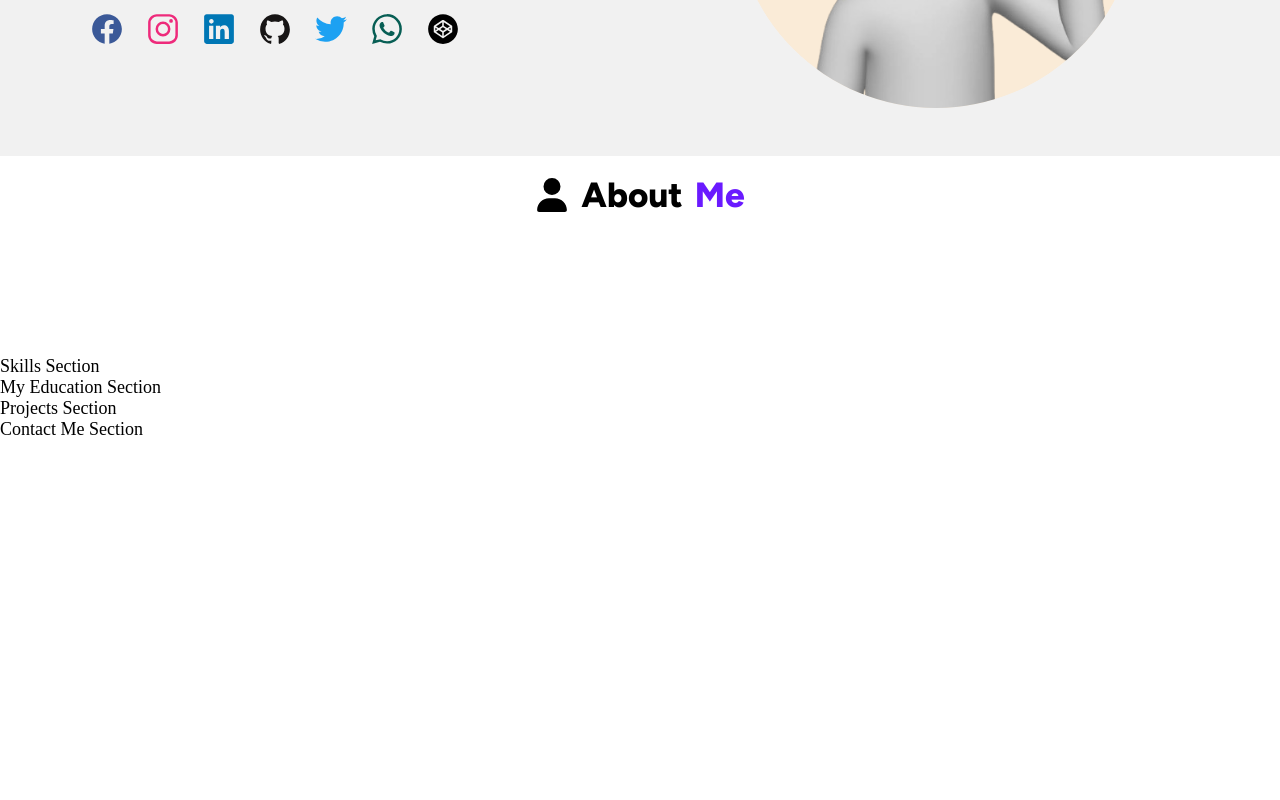
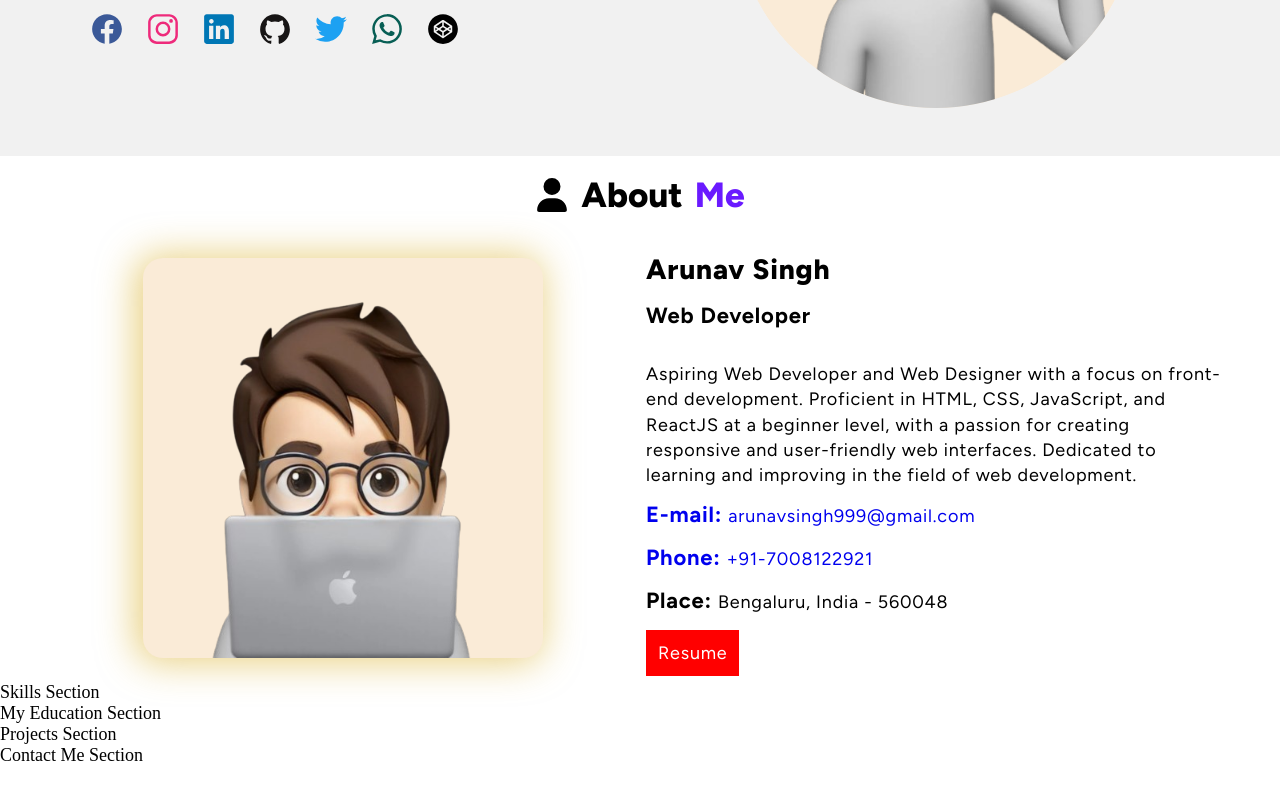
Before and after one commit to arunav999/My-Portfolio, a React (Vite) app: page / in a window 1280 px wide. Shown: the part 424-1224 px from the top of the page. Built offline with nearby package versions, Linux system fonts and the light colour scheme.

Commit message:
about me contnent completed
desgin remaining

```diff
--- a/src/Components/Main component/Contents/AboutMe-module.css
+++ b/src/Components/Main component/Contents/AboutMe-module.css
@@ -1,10 +1,10 @@
 .aboutMeSection {
   width: 120rem;
   margin: 0 auto;
-  height: 20rem;
+  /* height: 20rem; */
 }
 
-.heading {
+.heading-secondary {
   display: flex;
   align-items: center;
   justify-content: center;
@@ -22,6 +22,76 @@
   width: 3.4rem;
 }
 
-.heading span {
+.heading-secondary span {
   color: #6a1aff;
 }
+
+.row {
+  display: grid;
+  grid-template-columns: repeat(2, 1fr);
+  padding: 1.2rem;
+  gap: 1.2rem;
+}
+
+.image {
+  padding: 1.2rem;
+  display: flex;
+  align-items: center;
+  justify-content: center;
+}
+
+.memoji-working {
+  height: 40rem;
+  width: 40rem;
+  background-color: antiquewhite;
+  border-radius: 20px;
+  box-shadow: -4px 1px 37px 4px rgba(214, 170, 26, 0.54);
+}
+
+.content {
+  font-family: "Figtree", sans-serif;
+  line-height: 1.4;
+  letter-spacing: 0.8px;
+
+  display: flex;
+  flex-direction: column;
+  justify-content: center;
+  gap: 1.2rem;
+}
+
+.content .desc{
+  margin-top: 1.8rem;
+}
+
+.heading-tertiary {
+  font-size: 2.8rem;
+  font-weight: 800;
+}
+
+.content span {
+  font-size: 2.2rem;
+  font-weight: 700;
+}
+
+.box-container {
+  display: flex;
+  flex-direction: column;
+  gap: 1.2rem;
+}
+
+.contact-link:link,
+.contact-link:visited {
+  text-decoration: none;
+}
+
+.res-btn{
+  margin-top: 1.2rem;
+}
+
+.res-link:link,
+.res-link:visited{
+  text-decoration: none;
+  color: #fff;
+  background-color: red;
+  padding: 1.2rem;
+}
--- a/src/Components/Main component/Contents/AboutMe.jsx
+++ b/src/Components/Main component/Contents/AboutMe.jsx
@@ -1,11 +1,22 @@
 import React from "react";
 
 import "./AboutMe-module.css";
+import WorkingNB from "../../../My Memoji/Without background/Working-NB.png";
 
 const AboutMe = () => {
+  const data = {
+    myName: "Arunav Singh",
+    occupation: "Web Developer",
+    description:
+      "Aspiring Web Developer and Web Designer with a focus on front-end development. Proficient in HTML, CSS, JavaScript, and ReactJS at a beginner level, with a passion for creating responsive and user-friendly web interfaces. Dedicated to learning and improving in the field of web development.",
+    email: "arunavsingh999@gmail.com",
+    phone: "+91-7008122921",
+    place: "Bengaluru, India - 560048",
+  };
+
   return (
     <section className="aboutMeSection">
-      <h2 className="heading">
+      <h2 className="heading-secondary">
         <svg
           xmlns="http://www.w3.org/2000/svg"
           className="headIcon"
@@ -16,10 +27,44 @@ const AboutMe = () => {
         About <span>Me</span>
       </h2>
 
-      <div className="">
-        <div className="image"></div>
+      <div className="row">
+        <div className="image">
+          <img src={WorkingNB} alt="my-image" className="memoji-working" />
+        </div>
 
-        <div className="content"></div>
+        <div className="content">
+          <h3 className="heading-tertiary">{data.myName}</h3>
+          <span>{data.occupation}</span>
+          <p className="desc">{data.description}</p>
+
+          <div className="box-container">
+            <p className="email">
+              <a
+                href="mailto:arunavsingh999@gmail.com"
+                className="contact-link"
+              >
+                <span>E-mail: </span>
+                {data.email}
+              </a>
+            </p>
+            <p className="phone">
+              <a href="tel:7008122921" className="contact-link">
+                <span>Phone: </span>
+                {data.phone}
+              </a>
+            </p>
+            <p className="place">
+              <span>Place: </span>
+              {data.place}
+            </p>
+          </div>
+
+          <div className="res-btn">
+            <a href="" className="res-link" target="blank">
+              Resume
+            </a>
+          </div>
+        </div>
       </div>
     </section>
   );
```
